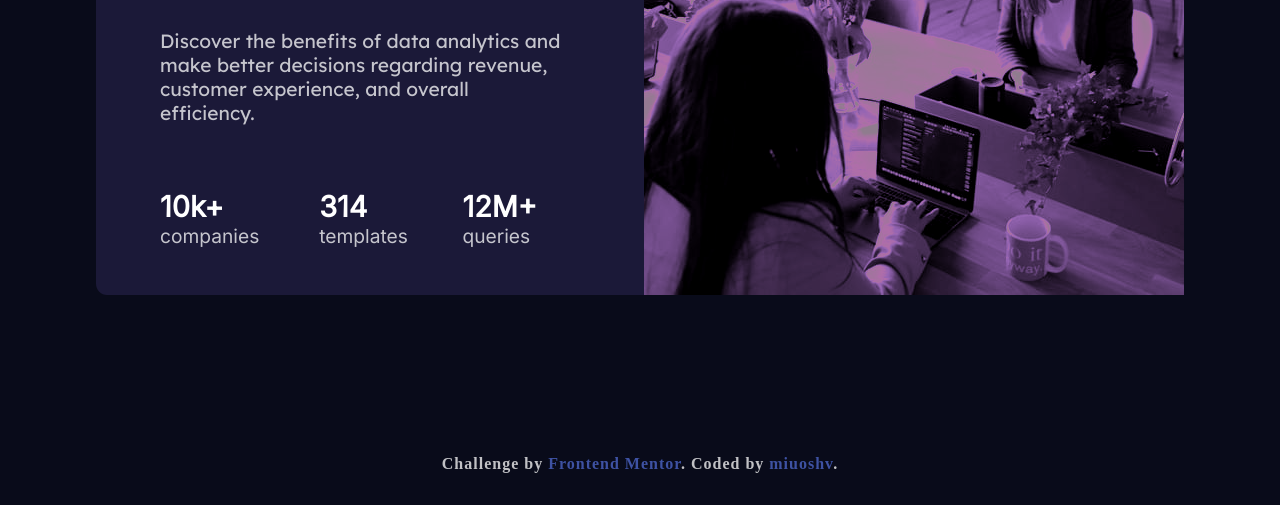
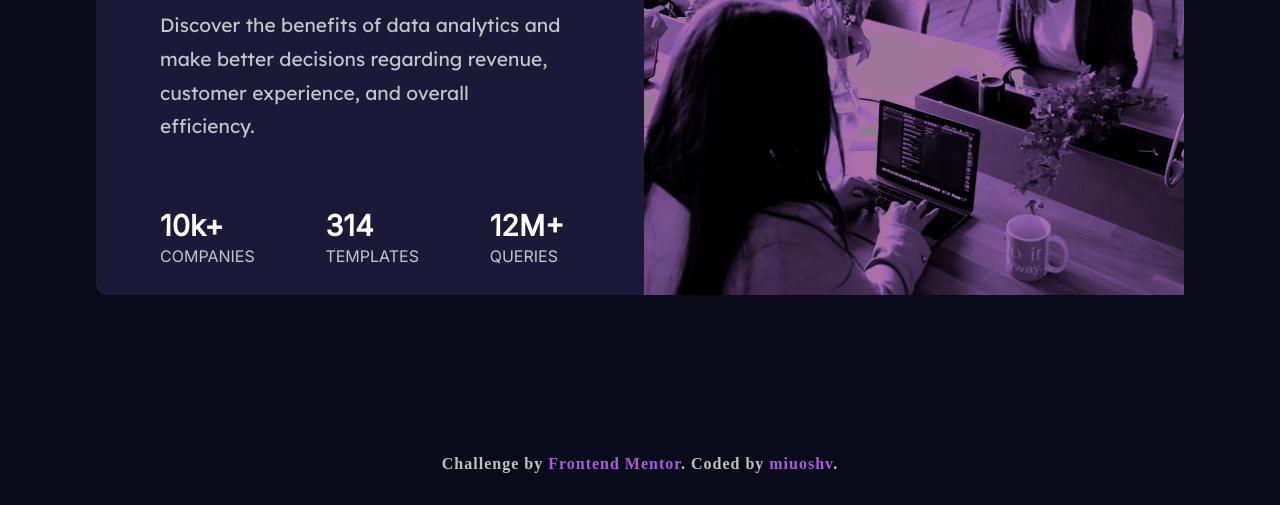
Before and after one commit to miuoshv/Stats-preview-card-component-challenge, a plain HTML site: page index.html in a window 1280 px wide. Shown: the part 295-800 px from the top of the page. Drawn offline with Linux system fonts and the light colour scheme.

Commit message:
finale v2

```diff
--- a/app2.css
+++ b/app2.css
@@ -94,6 +94,11 @@ p {
   padding-bottom: 2.4rem;
 }
 
+#informations span {
+  text-transform: uppercase;
+  font-size: 0.8rem;
+}
+
 .attribution {
   font-weight: 700;
   letter-spacing: 1px;
@@ -104,6 +109,7 @@ p {
 
 .attribution a {
   text-decoration: none;
+  color: var(--soft-violet);
 }
 
 @media (min-width: 1000px) {
@@ -177,6 +183,14 @@ p {
     font-size: 1.5rem;
   }
 
+  #informations span {
+    font-size: 0.9rem;
+  }
+
+  p {
+    line-height: 2.1rem;
+  }
+
   p,
   #informations div {
     font-size: 1rem;
@@ -196,4 +210,8 @@ p {
   #informations div {
     font-size: 1.2rem;
   }
+
+  #informations span {
+    font-size: 1rem;
+  }
 }
```
